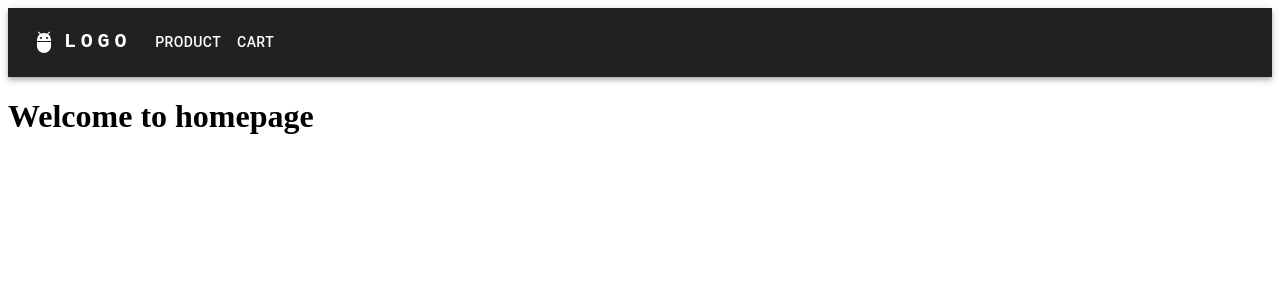
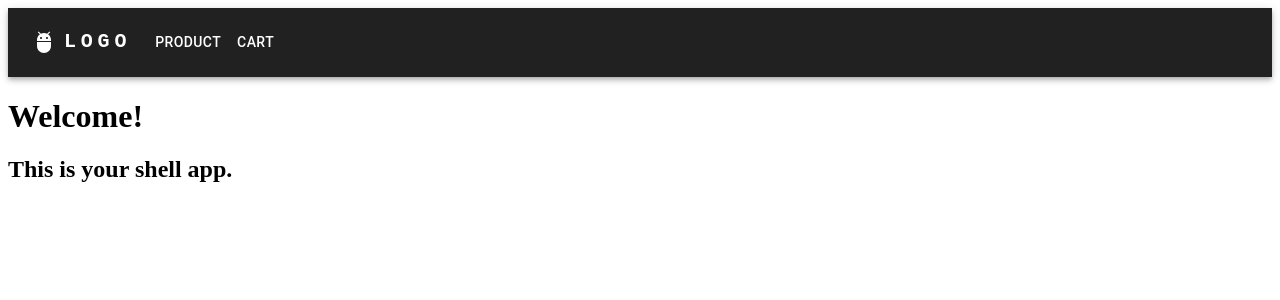
Before and after one commit to Module-Federation-Project/shell, a React app: page / in a window 1280 px wide. Shown: the top 300 px of the page. Built offline with nearby package versions, Linux system fonts and the light colour scheme.

Commit message:
header changed

```diff
--- a/components/Homepage/Homepage.js
+++ b/components/Homepage/Homepage.js
@@ -3,7 +3,8 @@ import React from 'react';
 const Homepage = () => {
   return (
     <div className="container">
-      <h1>Welcome to homepage</h1>
+      <h1>Welcome!</h1>
+      <h2>This is your shell app.</h2>
     </div>
   );
 };
```
